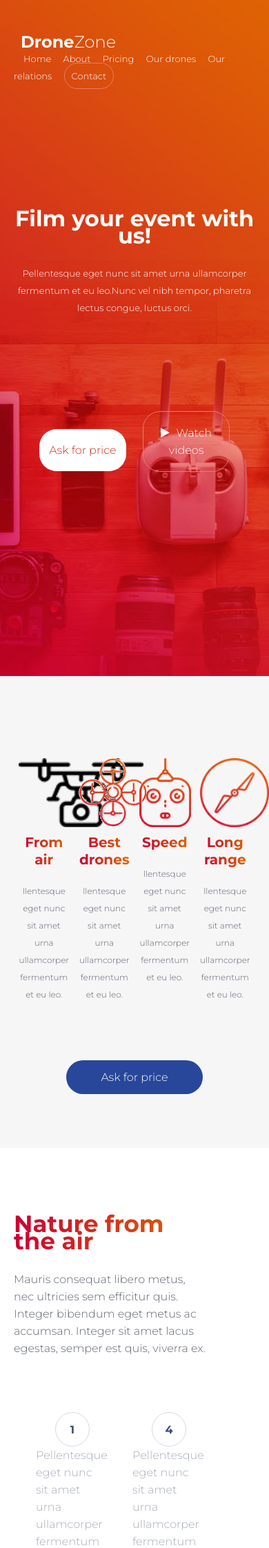
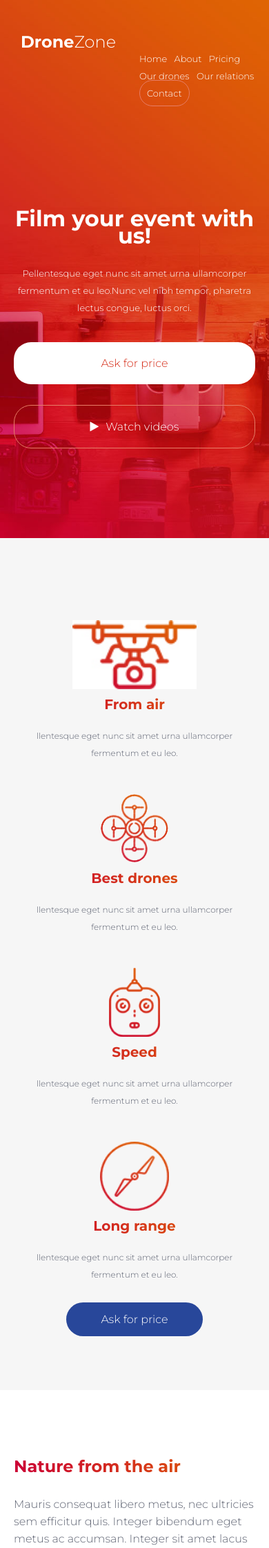
Before and after one commit to CristinaBizoi/demo_dronezone, a PHP site: page / in a window 390 px wide. Shown: the top 2244 px of the page at 69% size. Run offline with PHP 8.4, Linux system fonts and the light colour scheme.

Commit message:
responsive design, added transitions

```diff
--- a/index.php
+++ b/index.php
@@ -40,10 +40,10 @@
    <div class="section-2">
    <div class="section-2-items">
        <div class="container">
-            <div class="row">
+            <!-- <div class="row"> -->
                 <div class="col-25">
                     <div class="heading-img">
-                        <img src="./public/imgs/drone.gif" alt="From air">
+                        <img src="./public/imgs/drone.jpg" alt="From air">
                     </div>
                     <h3 class="gradient"> From air </h3>
                     <p> llentesque eget nunc sit amet urna ullamcorper fermentum et eu leo. </p>
@@ -69,7 +69,7 @@
                     <h3 class="gradient"> Long range </h3>
                     <p> llentesque eget nunc sit amet urna ullamcorper fermentum et eu leo.</p>
                 </div>
-            </div>
+            <!-- </div> -->
             <div class="row text-centered">
                 <a href="#" class="button-blue">Ask for price </a>
             </div>
--- a/public/css/style.css
+++ b/public/css/style.css
@@ -59,6 +59,7 @@ body{
     padding: 10px;
     border-radius: 25px;
     border: 1px solid #e77d66;
+    transition: 0.3s;
 }
 .with-border:hover{
     background-color: white;
@@ -125,6 +126,7 @@ a{
     background-color: white;
     color: #d52d18;
     margin-right: 20px;
+    transition: 0.3s;
 }
 .right-button:hover{
     background-color: #dcd9d9;
@@ -133,6 +135,7 @@ a{
 .watch-button{
     color: white;
     border: 1px solid #e77d66;
+    transition: 0.3s;
 
 }
 .watch-button:hover{
@@ -194,6 +197,7 @@ a{
     width: 200px;
     position: relative;
     margin: 0 auto;
+    transition: 0.3s;
 
 }
 .text-centered{
@@ -407,12 +411,86 @@ input[type=email]{
     height: 550px;
     background-image: url("../imgs/map.jpg");
 }
+@media only screen and (max-width: 480px){
+
+    .slogan, .slogan-buttons, .slogan-buttons>a,  .right-button, .watch-button{
+        width: 100%;
+    }
+    .watch-button{
+        top: -70px;
+    }
+    .descriereitem{
+        width: 60%;
+    }
+
+    input[type="email"]{
+        width: 90%
+    }
+    .send-button{
+        width: 10%;
+    }
+    .titlu, .section-3-items > h2{
+        font-size: 24px;
+    }
+}
 @media only screen and (max-width: 600px) {
-    .logo, .meniu, .slogan, .watch-button, .right-button{
+    .header{
+        height: 780px;
+    }
+    .logo, .slogan, .watch-button, .right-button, .col-25, .col-50, .section-4-items, .section-5-items {
         width: 100%;
     }
     .watch-button{
         margin-top: 100px;
     }
+    .section-4{
+        background-image: none;
+    }
+    .section-5{
+        background-image: none;
+    }
+    .descriere-sectiune-3{
+        margin-bottom: 30px;
+    }
+    .col-50{
+        margin-top:0px;
+    }
+    .col-25{
+        padding-bottom: 40px;
+    }
+    .section-3-items{
+        margin-bottom:20px;
+    }
+}
 
+@media only screen and (min-width: 600px) {
+    .col-25{
+        width: 50%;
+    }
 }
+@media only screen and (max-width: 768px){
+    .section-5-items, .section-4-items{
+        padding-bottom: 70px;
+        padding-top: 40px;
+    }
+    .number{
+        margin-left: 0px;
+        margin-top: 0px;
+    }
+    .section-3-items{
+        width: 100%;
+    }
+    .descriereitem{
+        width:60%;
+    }
+}
+@media only screen and (min-width: 768px) {
+    .col-25{
+        width: 25%;
+    }
+}
+@media only screen and (max-width: 990px) {
+    .section-3{
+        background-image: none;
+    }
+}
```
Also changed, not shown: public/imgs/drone.gif (deleted).
